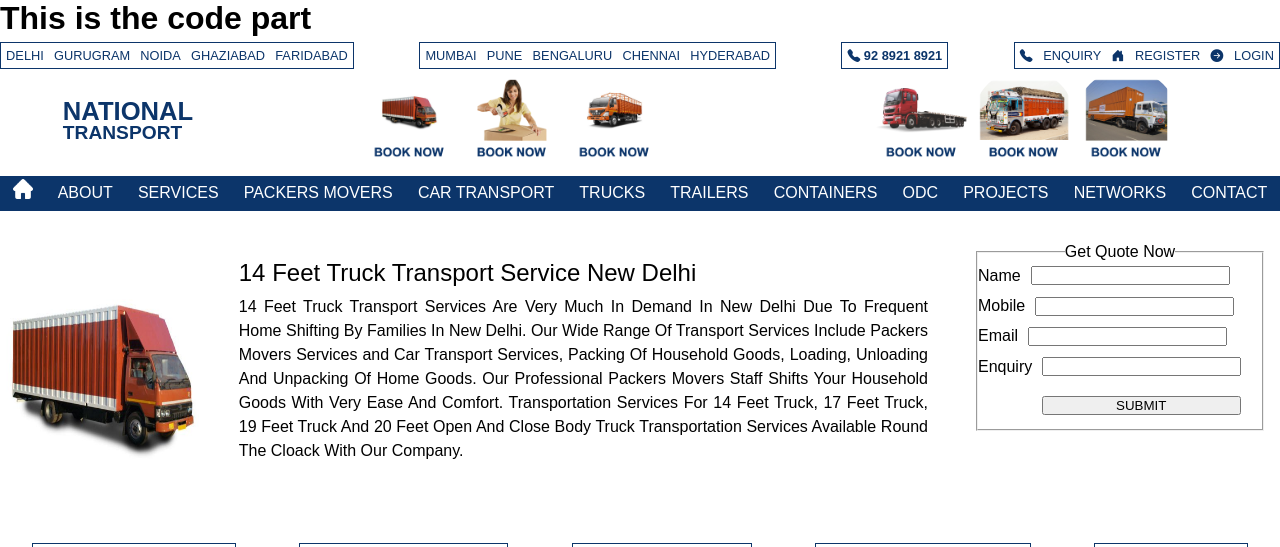
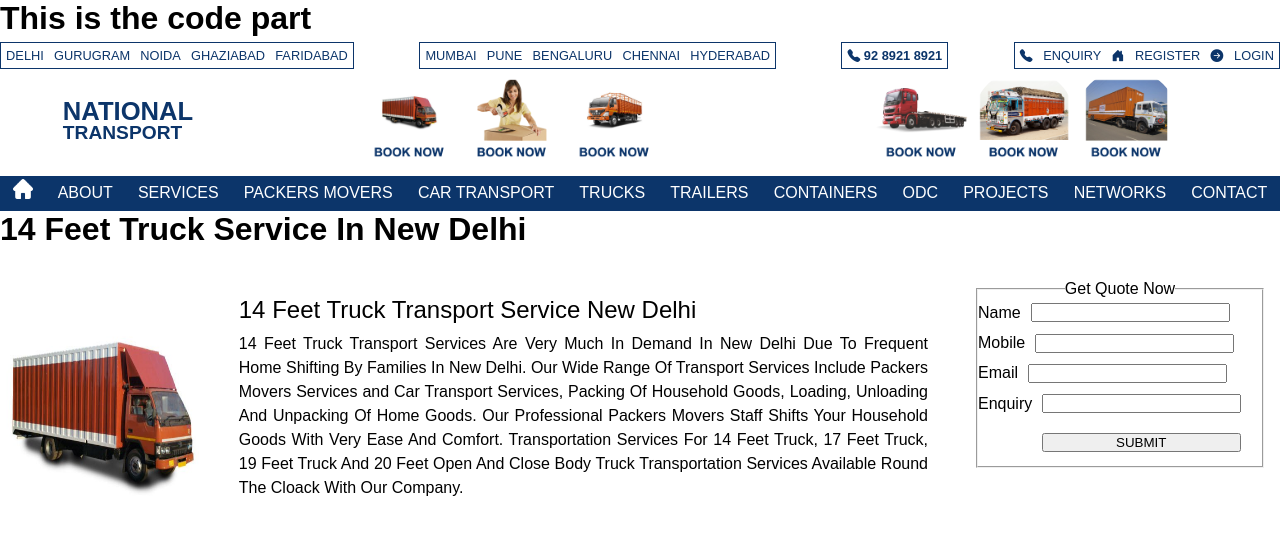
Before and after one commit to Balkara-Technologies/int, a PHP site: page /14-feet-truck-service-in-new-delhi.php in a window 1280 px wide. Shown: the top 547 px of the page. Run offline with PHP 8.4, Linux system fonts and the light colour scheme.

Commit message:
H1 added to 14 feet truck service
Amit Added H1 Tag in 14 Feet URL

```diff
--- a/14-feet-truck-service-in-new-delhi.php
+++ b/14-feet-truck-service-in-new-delhi.php
@@ -44,7 +44,7 @@
         <?php include "main-menu.php"; ?>
 
 <!-- About Section Starts Here -->
-
+        <h1>14 Feet Truck Service In New Delhi</h1>
         <div class="about-section">
                 <div class="about-content">
                     <div class="about-image">
```
